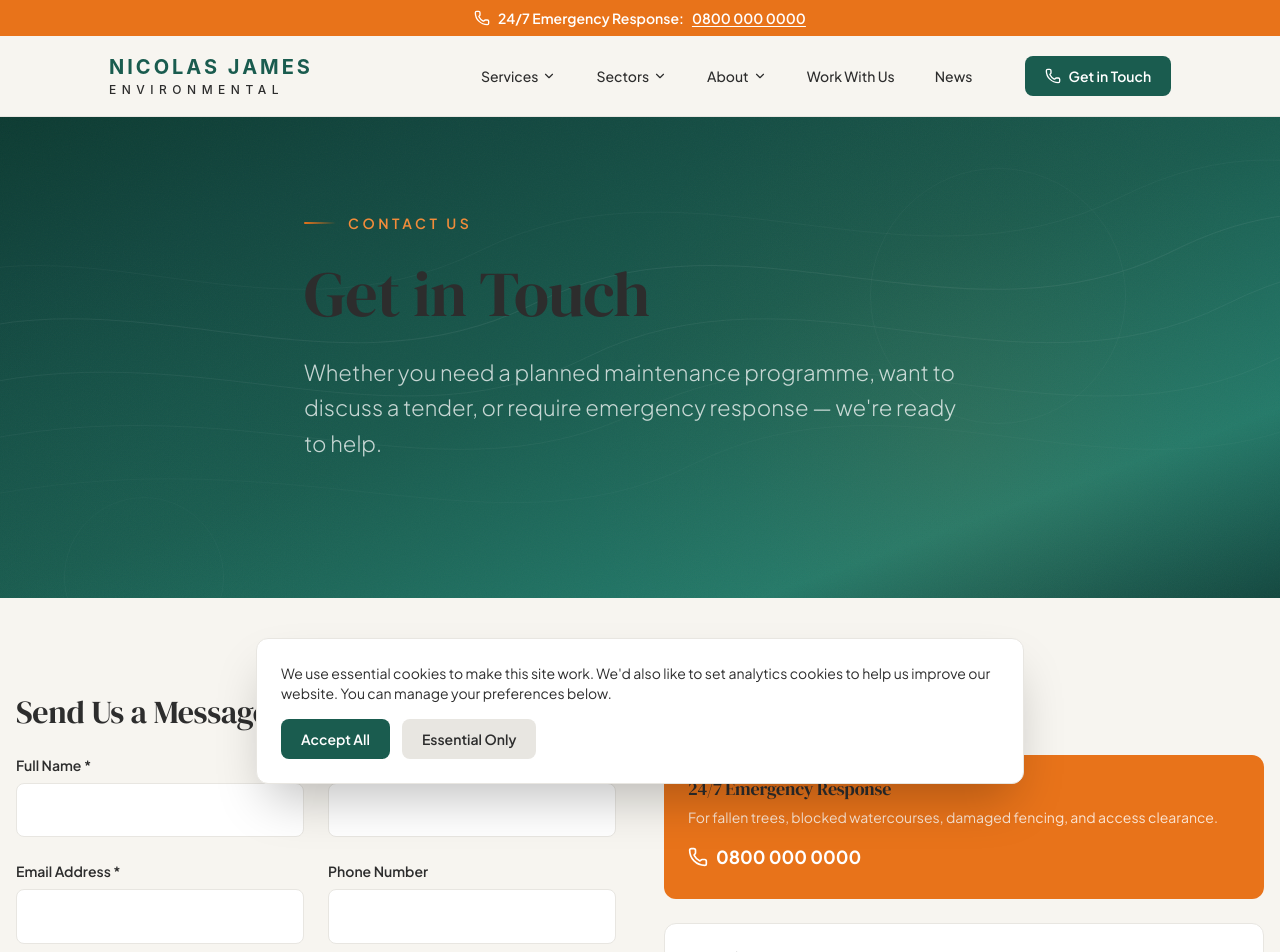
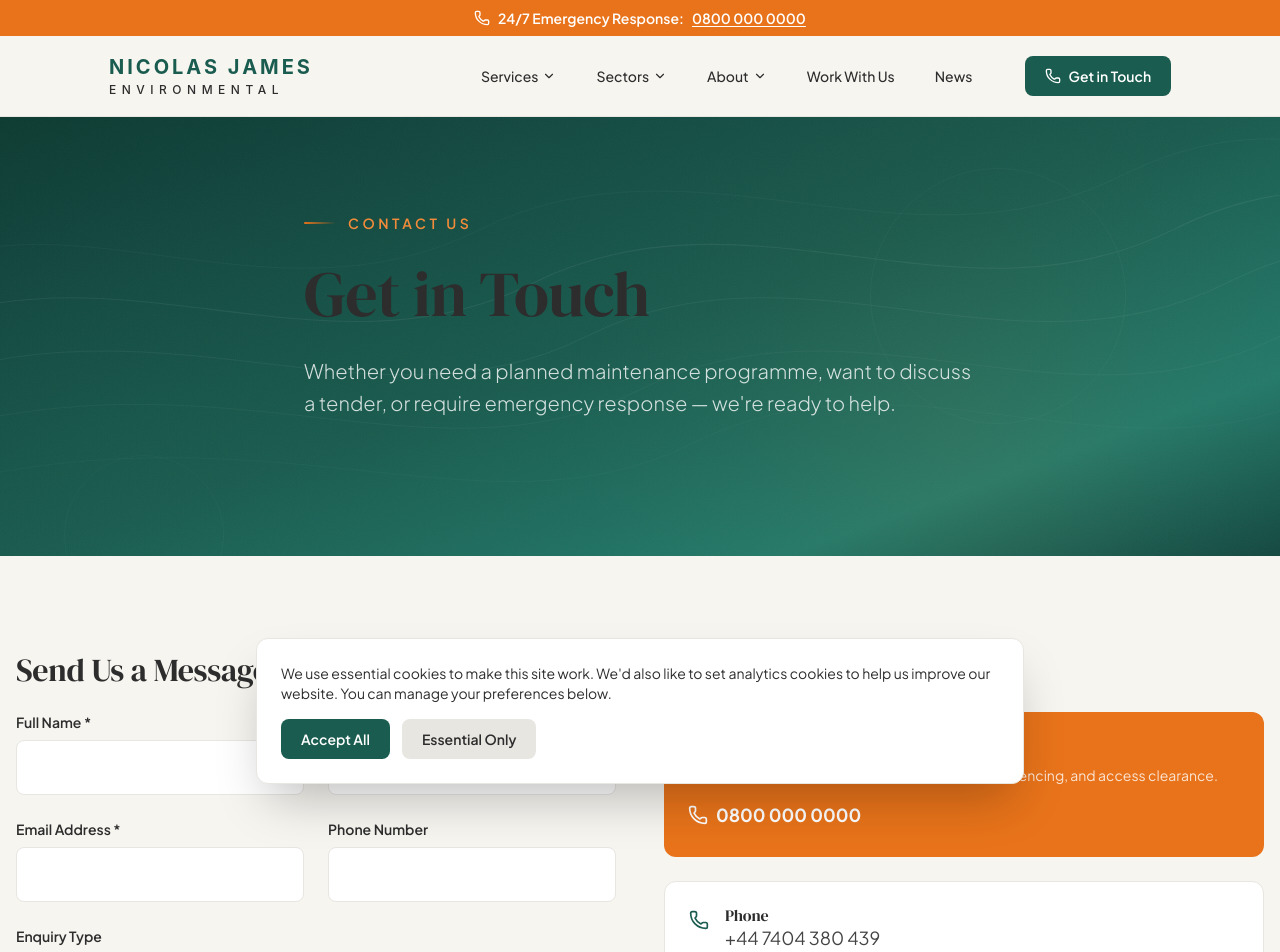
Before and after one commit to williamcjrogers/NJA, a Next.js app: page /contact in a window 1280 px wide. Shown: the top 952 px of the page. Built offline with nearby package versions, Linux system fonts and the light colour scheme.

Commit message:
Update contact numbers & reduce hero text size further

```diff
--- a/src/components/sections/Hero.tsx
+++ b/src/components/sections/Hero.tsx
@@ -104,7 +104,7 @@ export default function Hero({
               {title}
             </h1>
             {description && (
-              <p className="hero-fade-in-d2 text-fluid-lg text-white/75 leading-relaxed mb-10 max-w-2xl font-light">
+              <p className="hero-fade-in-d2 text-lg md:text-xl text-white/80 leading-relaxed mb-10 max-w-2xl font-light">
                 {description}
               </p>
             )}
--- a/src/data/navigation.json
+++ b/src/data/navigation.json
@@ -93,8 +93,8 @@
     "href": "tel:08000000000"
   },
   "contact": {
-    "phone": "0800 000 0000",
+    "phone": "+44 7404 380 439",
     "email": "info@nicolasjames.co.uk",
-    "href": "/contact"
+    "href": "tel:+447404380439"
   }
 }
```
